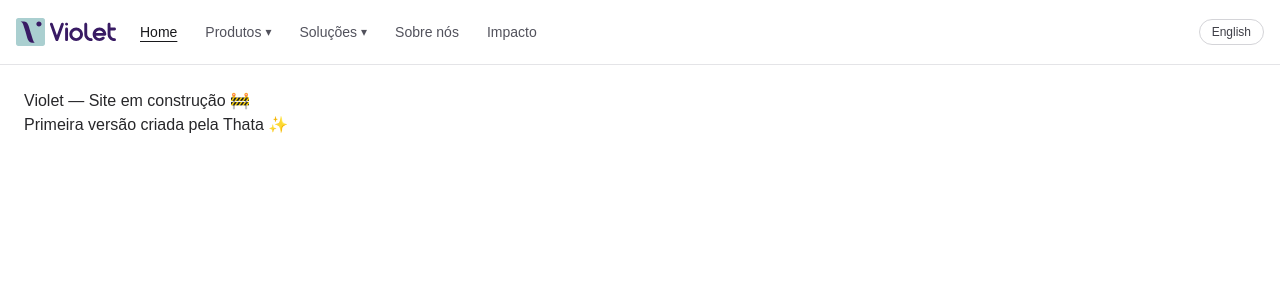
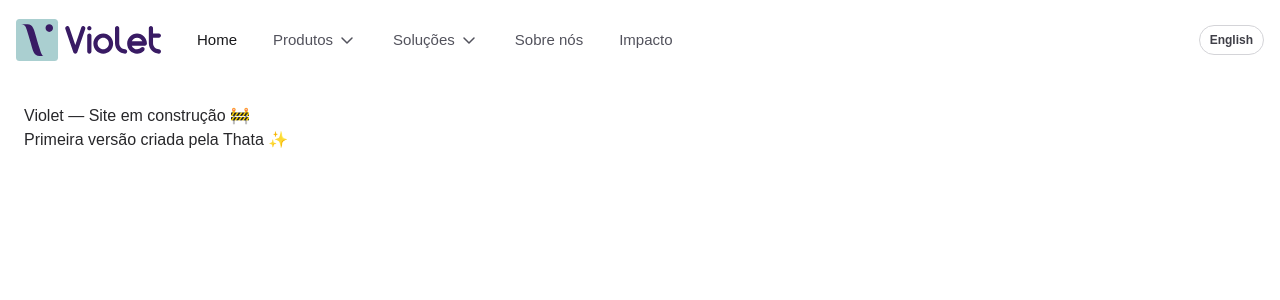
Before and after one commit to thaiscalvi/violet-site, a Next.js app: page / in a window 1280 px wide. Shown: the top 300 px of the page. Built offline with nearby package versions, Linux system fonts and the light colour scheme.

Commit message:
feat(header): aumenta logo (svg), melhora botão English, ajusta peso do link ativo e amplia ícones de chevron

```diff
--- a/app/components/Header.tsx
+++ b/app/components/Header.tsx
@@ -1,9 +1,9 @@
 "use client";
 
 import Link from "next/link";
+import Image from "next/image";
 import { useState } from "react";
 import { usePathname } from "next/navigation";
-import Image from "next/image";
 
 // dropdown Produtos
 const products = [
@@ -21,46 +21,55 @@ const solutions = [
   { href: "/producers", title: "Produtores e cooperativas" },
 ];
 
-// itens simples do topo (sem dropdown)
 const topSimple = [
   { href: "/about-us", label: "Sobre nós" },
   { href: "/impact-investing", label: "Impacto" },
 ];
 
 export default function Header() {
-  const [open, setOpen] = useState(false); // mobile menu
+  const [open, setOpen] = useState(false);
   const pathname = usePathname();
 
+  // link base e ativo (menos pesado que antes)
+  const baseLink =
+    "text-[15px] text-zinc-600 hover:text-zinc-900 transition-colors";
+  const activeLink =
+    "text-zinc-900 font-medium"; // era semibold; agora medium
+
   return (
-    <header className="sticky top-0 z-50 border-b border-zinc-200 bg-white">
-      <div className="mx-auto flex h-16 max-w-7xl items-center gap-6 px-4">
-        {/* Logo temporário */}
-        <Link href="/" className="flex items-center gap-2">
-  <Image src="/logo.svg" alt="Violet logo" width={100} height={40} priority />
-</Link>
+    <header className="sticky top-0 z-50 bg-white">
+      <div className="mx-auto flex h-20 max-w-7xl items-center gap-9 px-4">
+        <Link href="/" className="flex items-center">
+          <Image
+            src="/logo.svg"
+            alt="Violet logo"
+            width={145}
+            height={36}
+            priority
+          />
+        </Link>
 
-
-        {/* Navegação desktop */}
-        <nav className="hidden items-center gap-7 md:flex">
+        {/* NAV DESKTOP */}
+        <nav className="hidden items-center gap-9 md:flex">
           {/* Home */}
           <Link
             href="/"
             aria-current={pathname === "/" ? "page" : undefined}
-            className={`text-sm ${
-              pathname === "/"
-                ? "text-zinc-900 underline underline-offset-4"
-                : "text-zinc-600 hover:text-zinc-900"
-            }`}
+            className={`${baseLink} ${pathname === "/" ? activeLink : ""}`}
           >
             Home
           </Link>
 
-          {/* Produtos (dropdown) */}
+          {/* Produtos */}
           <div className="group relative">
-            <button className="flex items-center gap-1 text-sm text-zinc-600 hover:text-zinc-900">
-              Produtos <span className="text-xs">▾</span>
+            <button className={`${baseLink} inline-flex items-center gap-1`}>
+              Produtos
+              {/* chevron */}
+              <svg width="20" height="20" viewBox="0 0 20 20" fill="none" className="mt-[1px]">
+                <path d="M5 7l5 5 5-5" stroke="currentColor" strokeWidth="1.5" strokeLinecap="round" strokeLinejoin="round" />
+              </svg>
             </button>
-            <div className="invisible absolute left-0 top-full mt-3 w-[360px] rounded-xl border border-zinc-200 bg-white p-3 shadow-sm opacity-0 transition group-hover:visible group-hover:opacity-100">
+            <div className="invisible absolute left-0 top-full mt-3 w-[360px] rounded-xl border border-zinc-200 bg-white p-3 shadow-[0_4px_24px_rgba(0,0,0,0.08)] opacity-0 transition group-hover:visible group-hover:opacity-100">
               <ul className="grid gap-1">
                 {products.map((p) => (
                   <li key={p.href}>
@@ -76,12 +85,15 @@ export default function Header() {
             </div>
           </div>
 
-          {/* Soluções (dropdown) */}
+          {/* Soluções */}
           <div className="group relative">
-            <button className="flex items-center gap-1 text-sm text-zinc-600 hover:text-zinc-900">
-              Soluções <span className="text-xs">▾</span>
+            <button className={`${baseLink} inline-flex items-center gap-1`}>
+              Soluções
+              <svg width="20" height="20" viewBox="0 0 20 20" fill="none" className="mt-[1px]">
+                <path d="M5 7l5 5 5-5" stroke="currentColor" strokeWidth="1.5" strokeLinecap="round" strokeLinejoin="round" />
+              </svg>
             </button>
-            <div className="invisible absolute left-0 top-full mt-3 w-[360px] rounded-xl border border-zinc-200 bg-white p-3 shadow-sm opacity-0 transition group-hover:visible group-hover:opacity-100">
+            <div className="invisible absolute left-0 top-full mt-3 w-[360px] rounded-xl border border-zinc-200 bg-white p-3 shadow-[0_4px_24px_rgba(0,0,0,0.08)] opacity-0 transition group-hover:visible group-hover:opacity-100">
               <ul className="grid gap-1">
                 {solutions.map((s) => (
                   <li key={s.href}>
@@ -97,7 +109,7 @@ export default function Header() {
             </div>
           </div>
 
-          {/* Sobre nós e Impacto */}
+          {/* Sobre nós / Impacto */}
           {topSimple.map((l) => {
             const active = pathname === l.href;
             return (
@@ -105,11 +117,7 @@ export default function Header() {
                 key={l.href}
                 href={l.href}
                 aria-current={active ? "page" : undefined}
-                className={`text-sm ${
-                  active
-                    ? "text-zinc-900 underline underline-offset-4"
-                    : "text-zinc-600 hover:text-zinc-900"
-                }`}
+                className={`${baseLink} ${active ? activeLink : ""}`}
               >
                 {l.label}
               </Link>
@@ -117,9 +125,9 @@ export default function Header() {
           })}
         </nav>
 
-        {/* Botão idioma (lado direito) */}
+        {/* Botão English - um pouco mais “forte” */}
         <div className="ml-auto hidden md:block">
-          <button className="rounded-full border border-zinc-300 px-3 py-1 text-xs text-zinc-700 hover:bg-zinc-50">
+          <button className="rounded-full border border-zinc-300 px-2.5 py-1.5 text-xs font-semibold text-zinc-700 hover:bg-zinc-50">
             English
           </button>
         </div>
@@ -134,54 +142,32 @@ export default function Header() {
         </button>
       </div>
 
-      {/* Menu mobile */}
+      {/* MOBILE MENU (igual de antes) */}
       {open && (
         <div className="border-t border-zinc-200 bg-white md:hidden">
           <nav className="mx-auto grid max-w-7xl gap-1 px-4 py-3">
-            <Link
-              href="/"
-              onClick={() => setOpen(false)}
-              className="rounded-md px-2 py-2 text-sm text-zinc-700 hover:bg-zinc-50"
-            >
+            <Link href="/" onClick={() => setOpen(false)} className="rounded-md px-2 py-2 text-sm text-zinc-700 hover:bg-zinc-50">
               Home
             </Link>
-
             <span className="mt-2 text-xs font-medium text-zinc-500">Produtos</span>
             {products.map((p) => (
-              <Link
-                key={p.href}
-                href={p.href}
-                onClick={() => setOpen(false)}
-                className="rounded-md px-2 py-2 text-sm text-zinc-700 hover:bg-zinc-50"
-              >
+              <Link key={p.href} href={p.href} onClick={() => setOpen(false)} className="rounded-md px-2 py-2 text-sm text-zinc-700 hover:bg-zinc-50">
                 {p.title}
               </Link>
             ))}
-
             <span className="mt-2 text-xs font-medium text-zinc-500">Soluções</span>
             {solutions.map((s) => (
-              <Link
-                key={s.href}
-                href={s.href}
-                onClick={() => setOpen(false)}
-                className="rounded-md px-2 py-2 text-sm text-zinc-700 hover:bg-zinc-50"
-              >
+              <Link key={s.href} href={s.href} onClick={() => setOpen(false)} className="rounded-md px-2 py-2 text-sm text-zinc-700 hover:bg-zinc-50">
                 {s.title}
               </Link>
             ))}
-
-            {topSimple.map((l) => (
-              <Link
-                key={l.href}
-                href={l.href}
-                onClick={() => setOpen(false)}
-                className="rounded-md px-2 py-2 text-sm text-zinc-700 hover:bg-zinc-50"
-              >
-                {l.label}
-              </Link>
-            ))}
-
-            <button className="mt-2 w-min rounded-full border border-zinc-300 px-3 py-1 text-xs text-zinc-700">
+            <Link href="/about-us" onClick={() => setOpen(false)} className="rounded-md px-2 py-2 text-sm text-zinc-700 hover:bg-zinc-50">
+              Sobre nós
+            </Link>
+            <Link href="/impact-investing" onClick={() => setOpen(false)} className="rounded-md px-2 py-2 text-sm text-zinc-700 hover:bg-zinc-50">
+              Impacto
+            </Link>
+            <button className="mt-2 w-min rounded-full border border-zinc-300 px-3 py-1 text-xs font-medium text-zinc-700">
               English
             </button>
           </nav>
```
